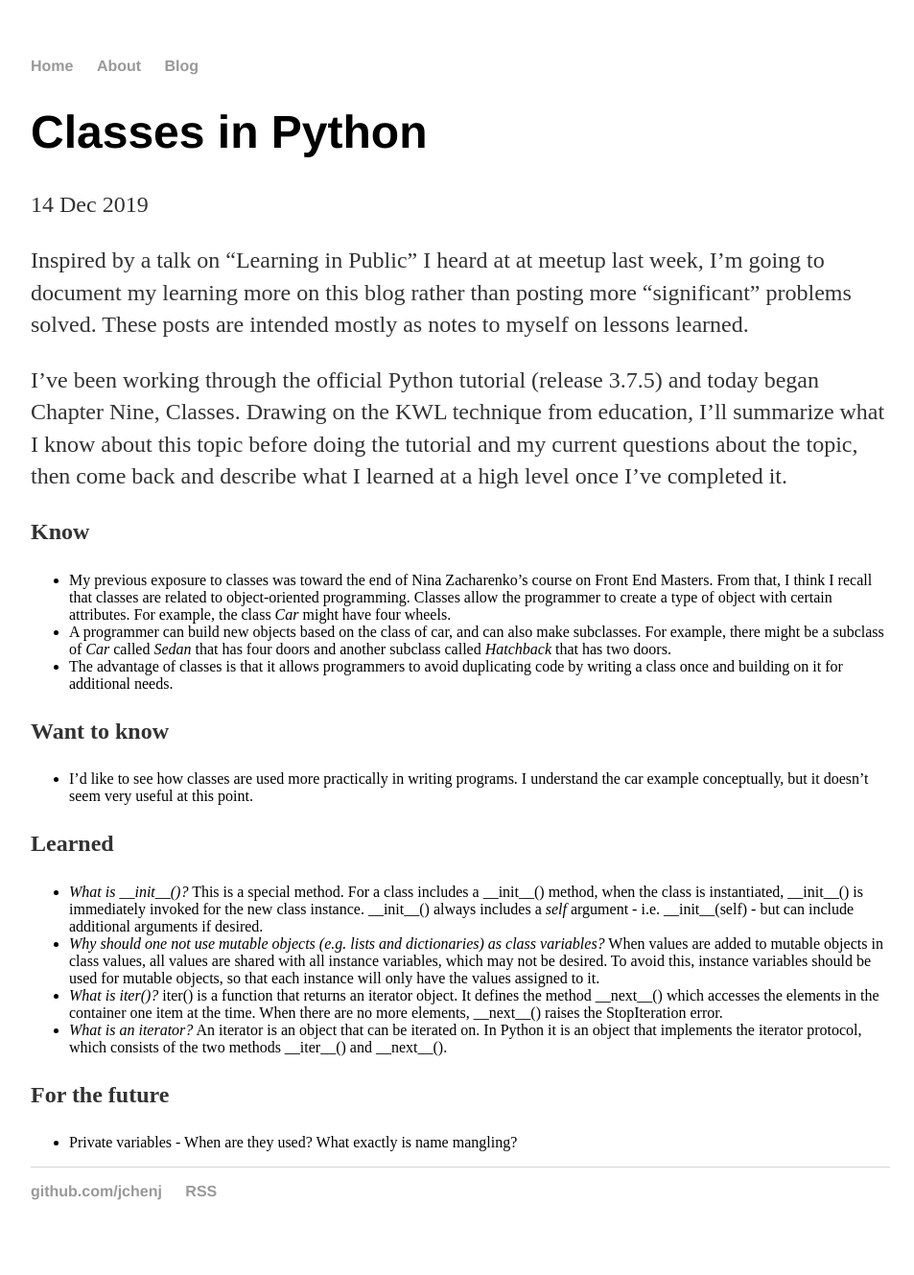
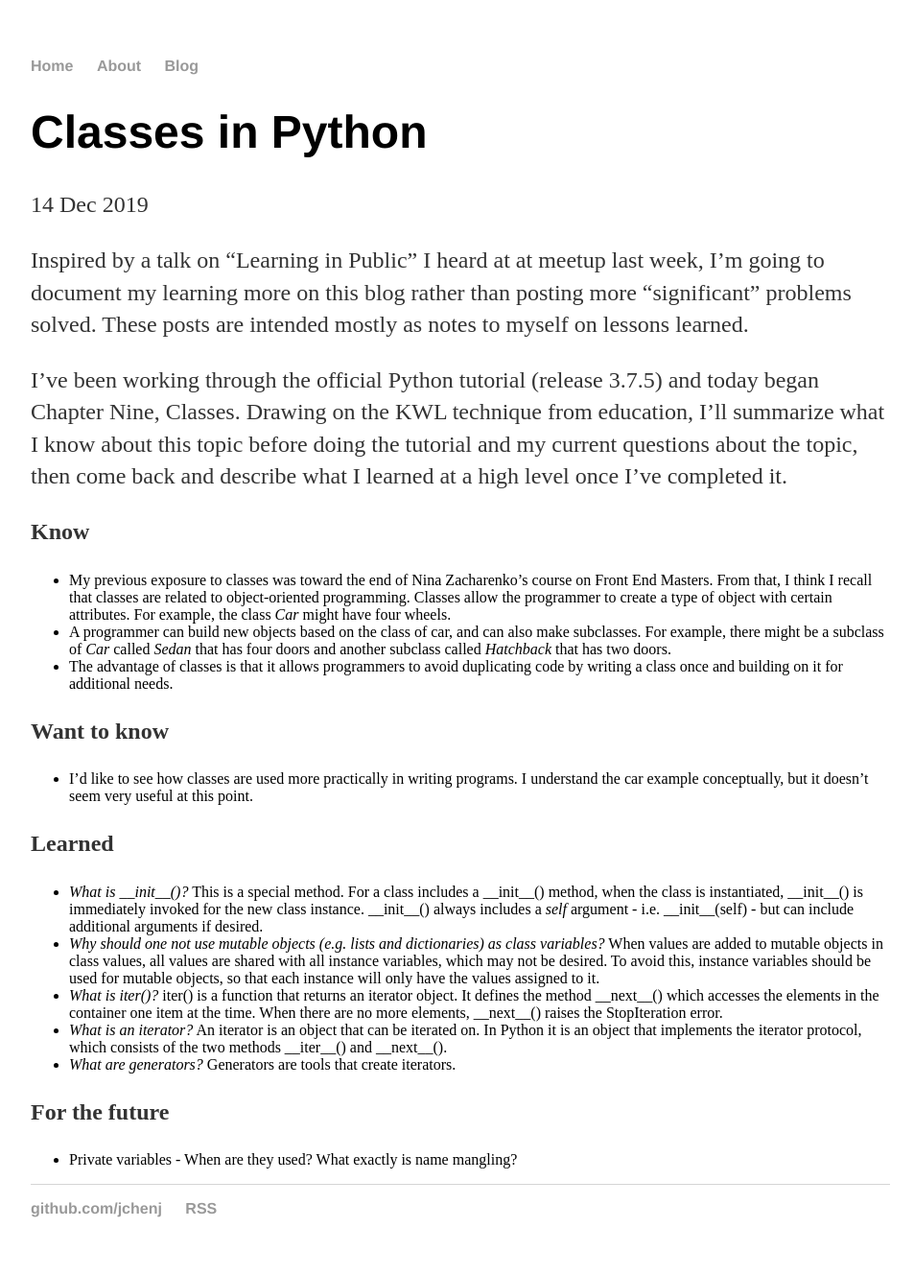
Before and after one commit to jchenj/jchenj.github.io, a Jekyll site: the page built from _posts/2019-12-14-classes-python.md, in a window 1280 px wide. Shown: the whole page at 96% size, without its empty margins (160-1113 px from the left). Built offline with Jekyll 4.4.1, drawn with Linux system fonts in a browser that asks for light colours.

Commit message:
Update 2019-12-14-classes-python.md

```diff
--- a/_posts/2019-12-14-classes-python.md
+++ b/_posts/2019-12-14-classes-python.md
@@ -28,6 +28,7 @@ needs.<br>
 * *Why should one not use mutable objects (e.g. lists and dictionaries) as class variables?* When values are added to mutable objects in class values, all values are shared with all instance variables, which may not be desired. To avoid this, instance variables should be used for mutable objects, so that each instance will only have the values assigned to it.
 * *What is iter()?* iter() is a function that returns an iterator object. It defines the method \__next__() which accesses the elements in the container one item at the time. When there are no more elements, \__next__() raises the StopIteration error.
 * *What is an iterator?* An iterator is an object that can be iterated on. In Python it is an object that implements the iterator protocol, which consists of the two methods \__iter__() and \__next__().
+* *What are generators?* Generators are tools that create iterators.
 
 
 **For the future** <br>
```
